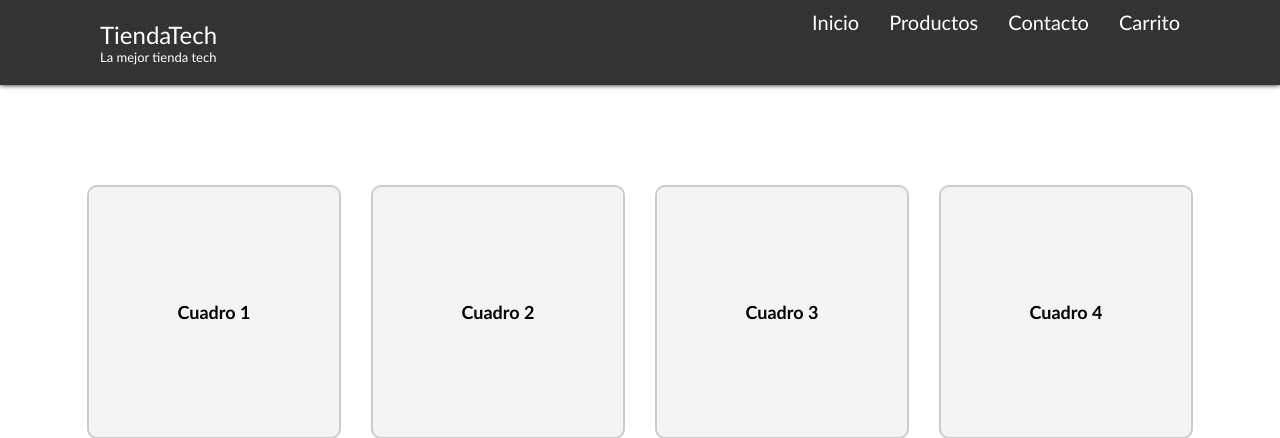
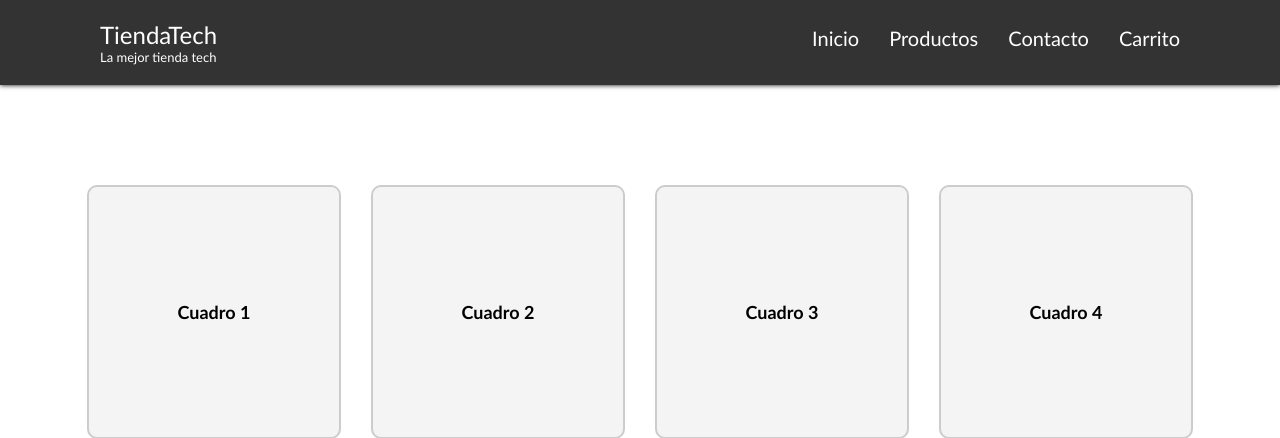
Before and after one commit to JoseLozanoMorales/TiendaTech-CO, a PHP site: page /pages/home.html in a window 1280 px wide. Shown: the top 438 px of the page. Run offline with PHP 8.4, Linux system fonts and the light colour scheme.

Commit message:
Corrección 1
Las 4 palabras ya aparecen en su lugar

```diff
--- a/css/styles.css
+++ b/css/styles.css
@@ -32,8 +32,6 @@ header {
 nav ul {
     list-style: none;
     display: flex;
-    margin: 0;
-    padding: 0;
 }
 
 nav ul li {
```
